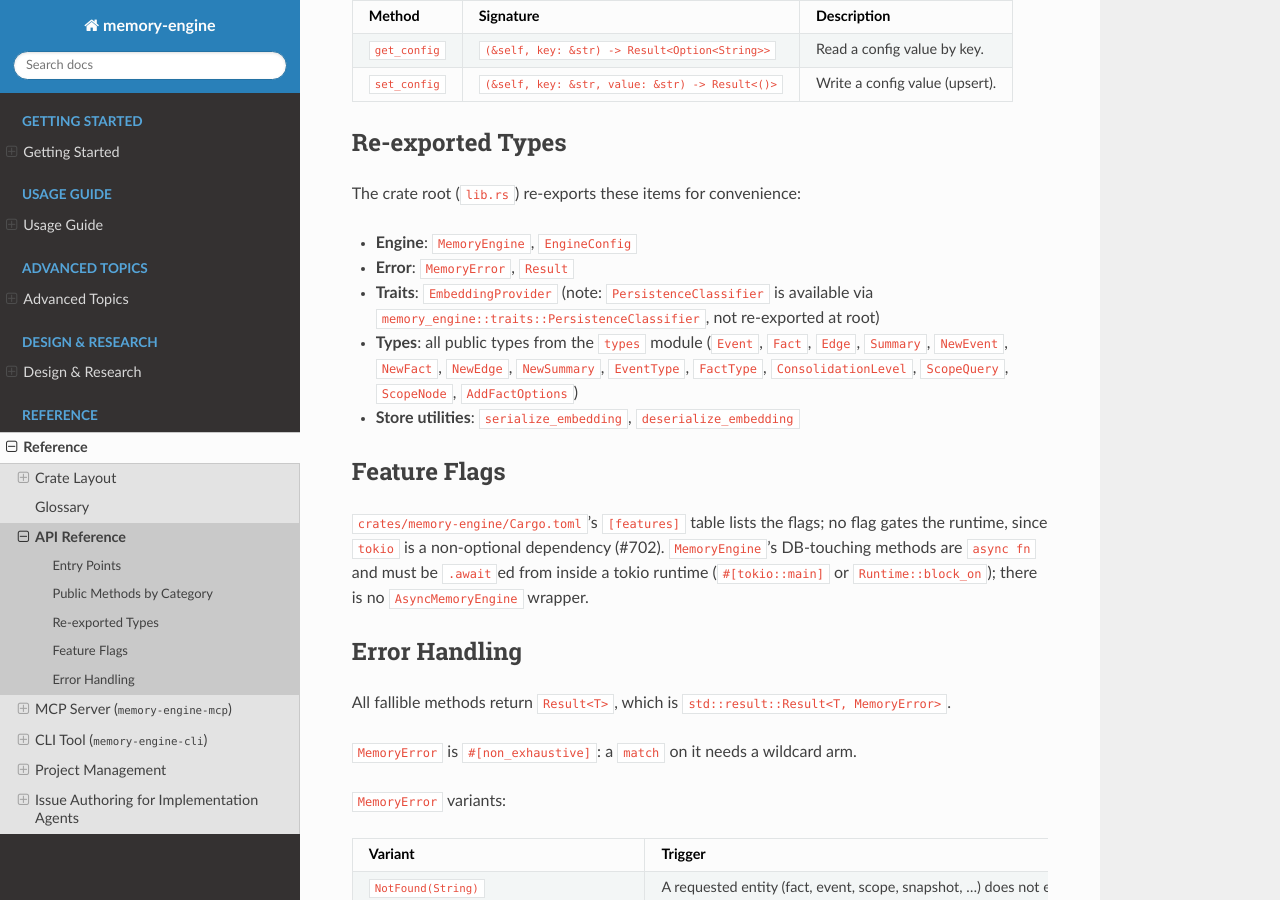
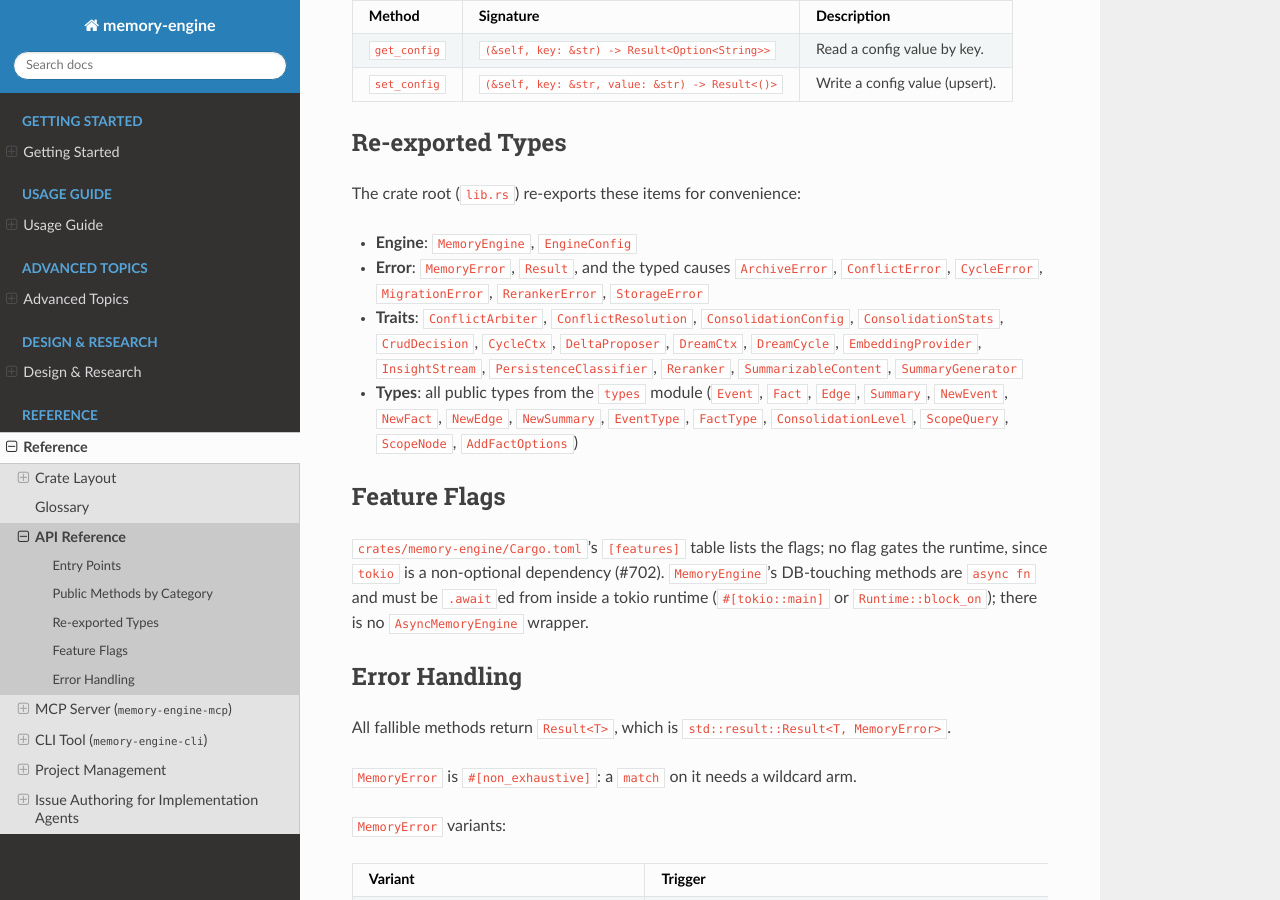
Before and after one commit to dutiona/memory-engine, a Sphinx documentation site: the page built from docs/reference/api.md, in a window 1280 px wide and 900 px high, scrolled down 7996 px. Built offline with Sphinx 7.4.7 and the Read the Docs theme 3.1.0, drawn with Linux system fonts in a browser that asks for light colours; pages that are not in the unit, such as notebooks, are missing from menus.

Commit message:
docs(reference): correct api.md's list of crate-root re-exports
The list said PersistenceClassifier is not re-exported at the root (it is,
with fourteen other me_traits items), named serialize_embedding and
deserialize_embedding (crate-internal; they live in me_backend_sqlite::store)
and left out the six typed error enums the root re-exports.

```diff
--- a/docs/reference/api.md
+++ b/docs/reference/api.md
@@ -234,10 +234,9 @@ activity promotion. Only `add_fact`/`add_fact_precomputed`, the single explicit
 The crate root (`lib.rs`) re-exports these items for convenience:
 
 - **Engine**: `MemoryEngine`, `EngineConfig`
-- **Error**: `MemoryError`, `Result`
-- **Traits**: `EmbeddingProvider` (note: `PersistenceClassifier` is available via `memory_engine::traits::PersistenceClassifier`, not re-exported at root)
+- **Error**: `MemoryError`, `Result`, and the typed causes `ArchiveError`, `ConflictError`, `CycleError`, `MigrationError`, `RerankerError`, `StorageError`
+- **Traits**: `ConflictArbiter`, `ConflictResolution`, `ConsolidationConfig`, `ConsolidationStats`, `CrudDecision`, `CycleCtx`, `DeltaProposer`, `DreamCtx`, `DreamCycle`, `EmbeddingProvider`, `InsightStream`, `PersistenceClassifier`, `Reranker`, `SummarizableContent`, `SummaryGenerator`
 - **Types**: all public types from the `types` module (`Event`, `Fact`, `Edge`, `Summary`, `NewEvent`, `NewFact`, `NewEdge`, `NewSummary`, `EventType`, `FactType`, `ConsolidationLevel`, `ScopeQuery`, `ScopeNode`, `AddFactOptions`)
-- **Store utilities**: `serialize_embedding`, `deserialize_embedding`
 
 ## Feature Flags
 
```
